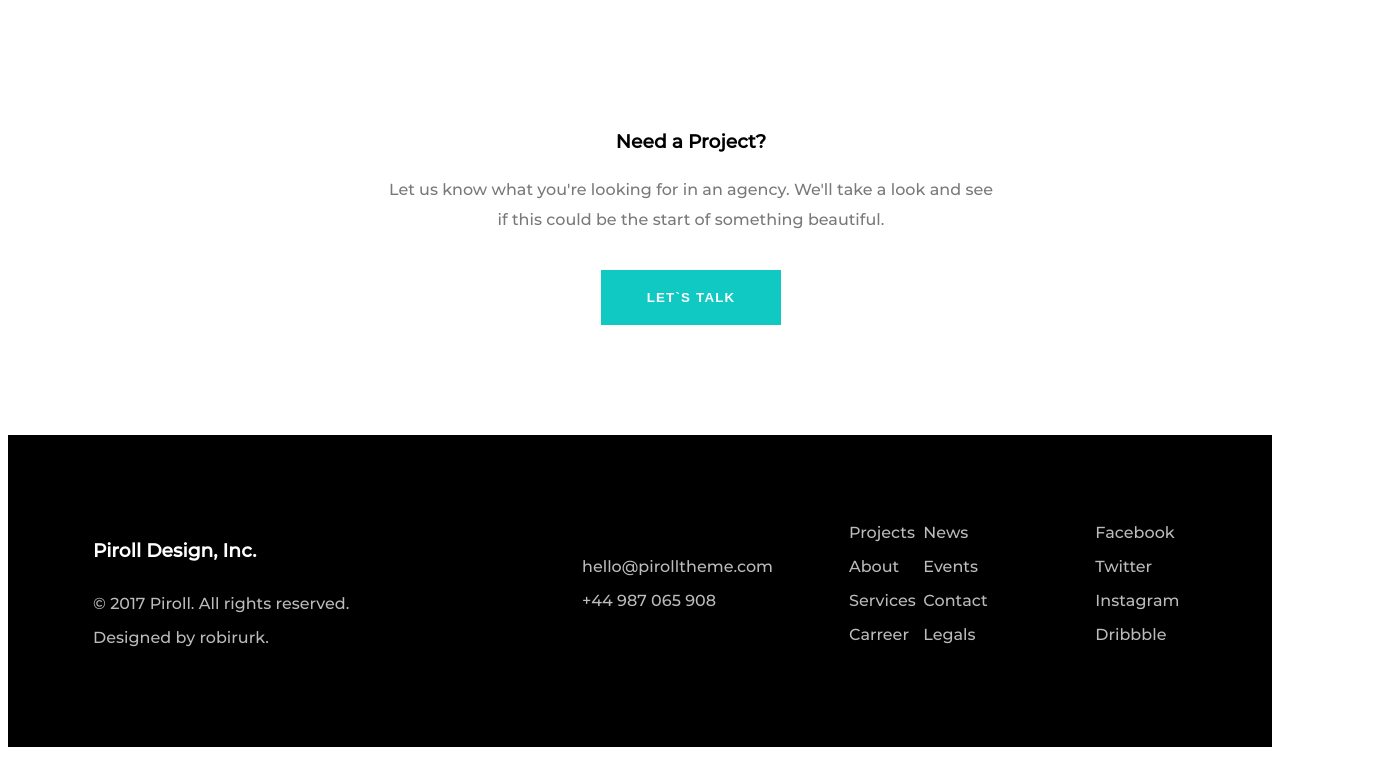
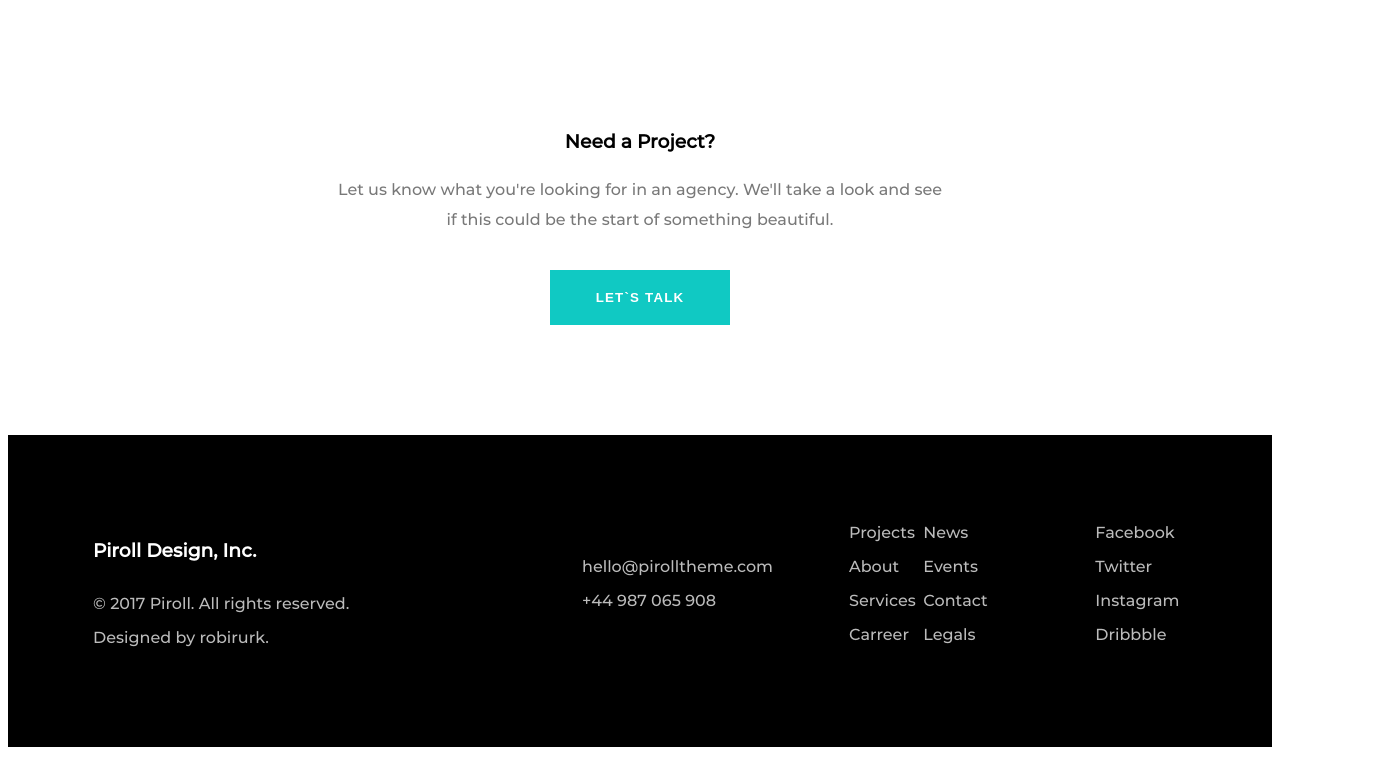
Before and after one commit to svalio/Template, a plain HTML site: page about.html in a window 1280 px wide. Shown: the part 1278-2041 px from the top of the page, 1374 px wide, since content can reach past the window. Drawn offline with Linux system fonts and the light colour scheme.

Commit message:
Update styleAbout.css

```diff
--- a/style/styleAbout.css
+++ b/style/styleAbout.css
@@ -134,7 +134,7 @@ header {
   align-self: flex-end;
 }
 .project__container {
-  width: 1366px;
+  min-width: 960px;
   height: auto;
   margin: 110px auto;
 
```
